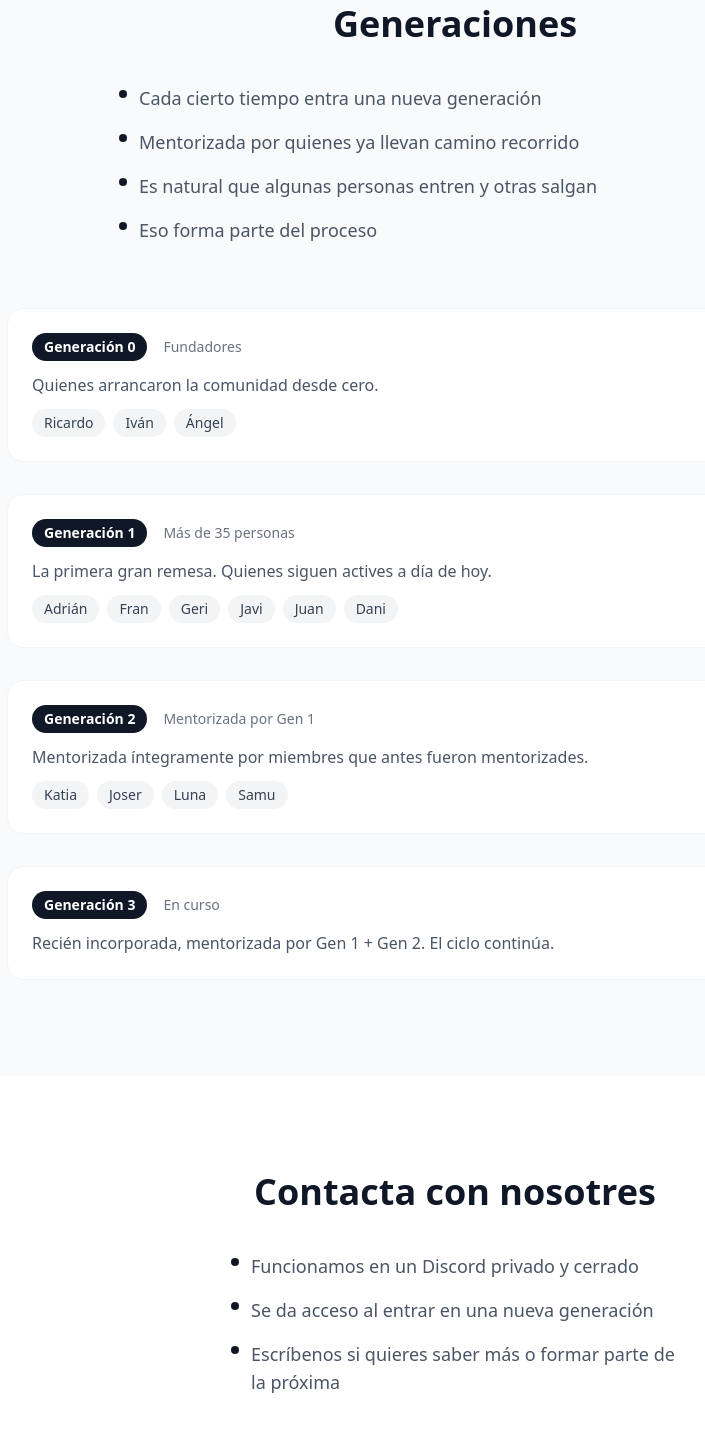
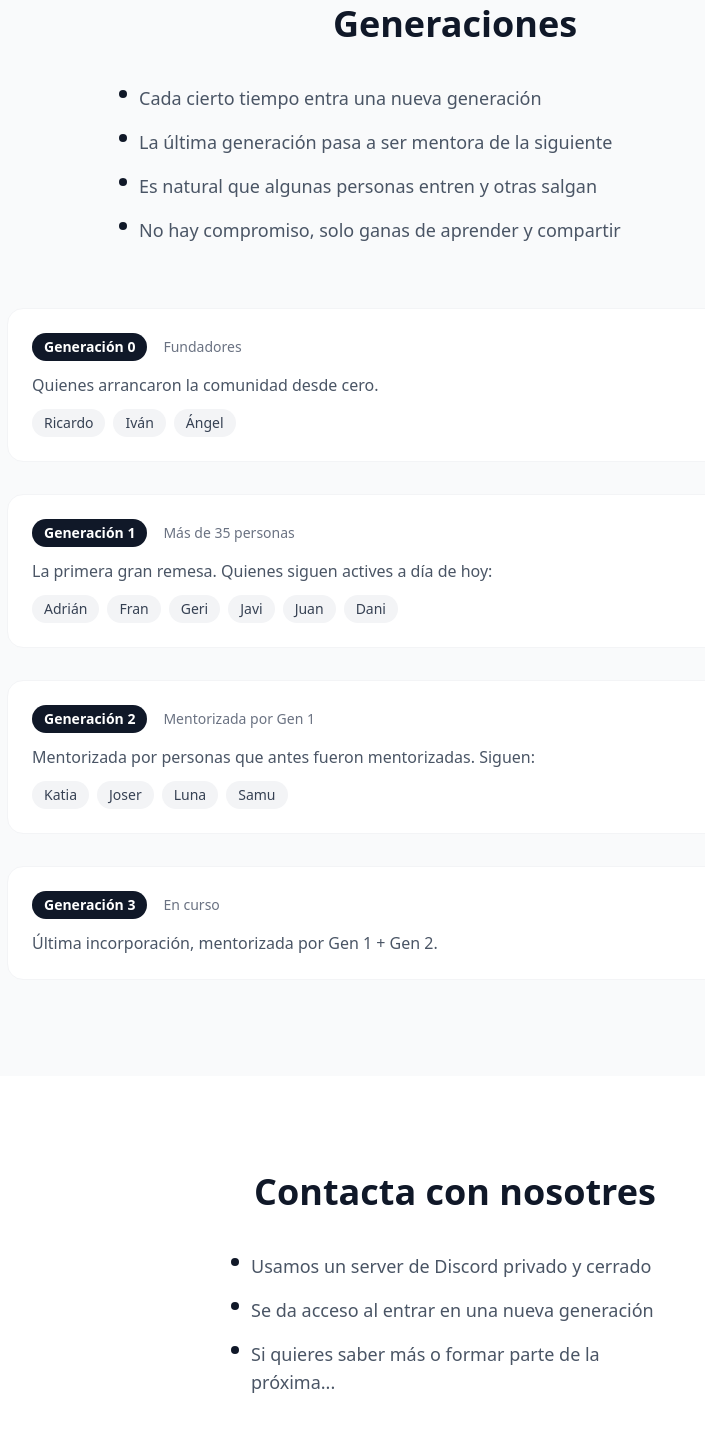
Before and after one commit to Gamedev-Crafters/web, a React (Vite) app: page / in a window 1280 px wide. Shown: the part 1600-3034 px from the top of the page, without its empty margins (185-890 px from the left). Built offline with nearby package versions, Linux system fonts and the light colour scheme.

Commit message:
tweak some texts

```diff
--- a/src/components/Contact.tsx
+++ b/src/components/Contact.tsx
@@ -1,9 +1,9 @@
 import ScrollReveal from "./ScrollReveal";
 
 const details = [
-  "Funcionamos en un Discord privado y cerrado",
+  "Usamos un server de Discord privado y cerrado",
   "Se da acceso al entrar en una nueva generación",
-  "Escríbenos si quieres saber más o formar parte de la próxima",
+  "Si quieres saber más o formar parte de la próxima...",
 ];
 
 export default function Contact() {
--- a/src/components/Features.tsx
+++ b/src/components/Features.tsx
@@ -2,9 +2,9 @@ import ScrollReveal from "./ScrollReveal";
 
 const generationModel = [
   "Cada cierto tiempo entra una nueva generación",
-  "Mentorizada por quienes ya llevan camino recorrido",
+  "La última generación pasa a ser mentora de la siguiente",
   "Es natural que algunas personas entren y otras salgan",
-  "Eso forma parte del proceso",
+  "No hay compromiso, solo ganas de aprender y compartir",
 ];
 
 const generations = [
@@ -18,19 +18,19 @@ const generations = [
     name: "Generación 1",
     label: "Más de 35 personas",
     members: ["Adrián", "Fran", "Geri", "Javi", "Juan", "Dani"],
-    note: "La primera gran remesa. Quienes siguen actives a día de hoy.",
+    note: "La primera gran remesa. Quienes siguen actives a día de hoy:",
   },
   {
     name: "Generación 2",
     label: "Mentorizada por Gen 1",
     members: ["Katia", "Joser", "Luna", "Samu"],
-    note: "Mentorizada íntegramente por miembres que antes fueron mentorizades.",
+    note: "Mentorizada por personas que antes fueron mentorizadas. Siguen:",
   },
   {
     name: "Generación 3",
     label: "En curso",
     members: [],
-    note: "Recién incorporada, mentorizada por Gen 1 + Gen 2. El ciclo continúa.",
+    note: "Última incorporación, mentorizada por Gen 1 + Gen 2.",
   },
 ];
 
```
